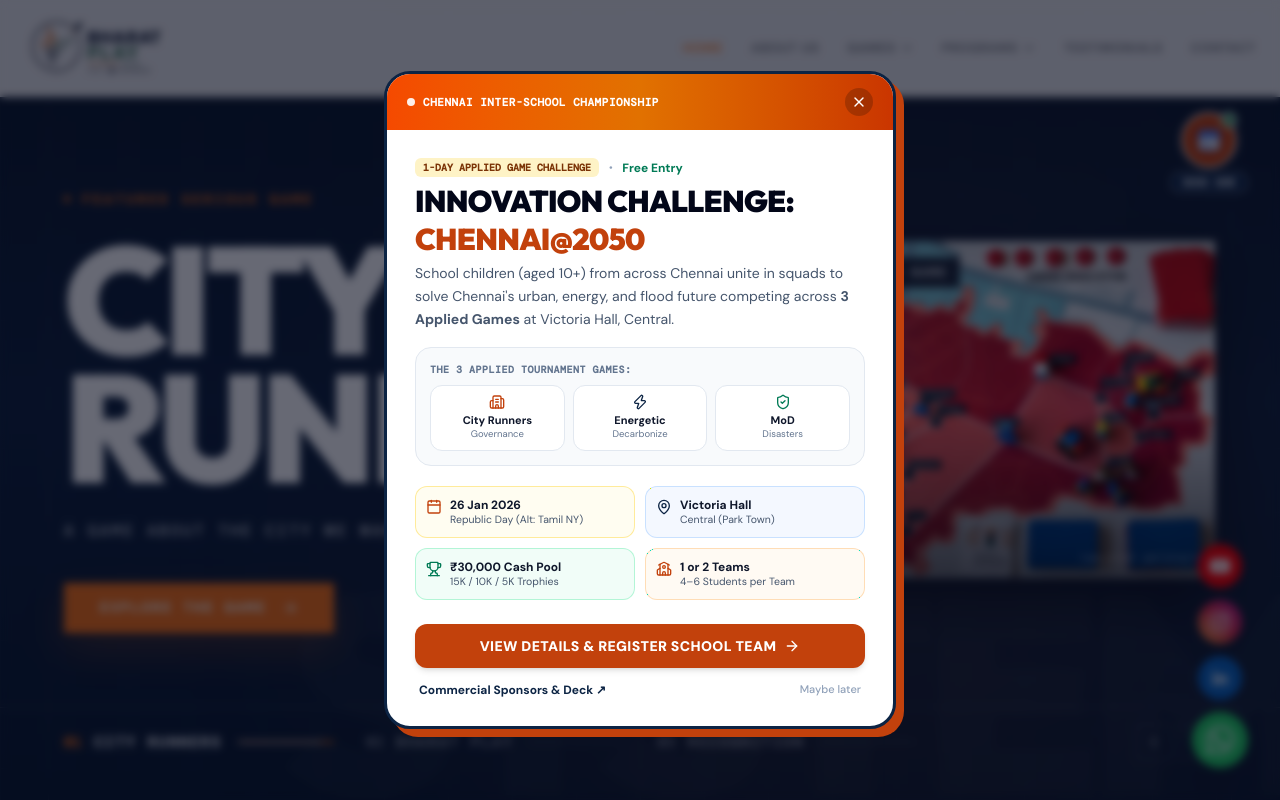
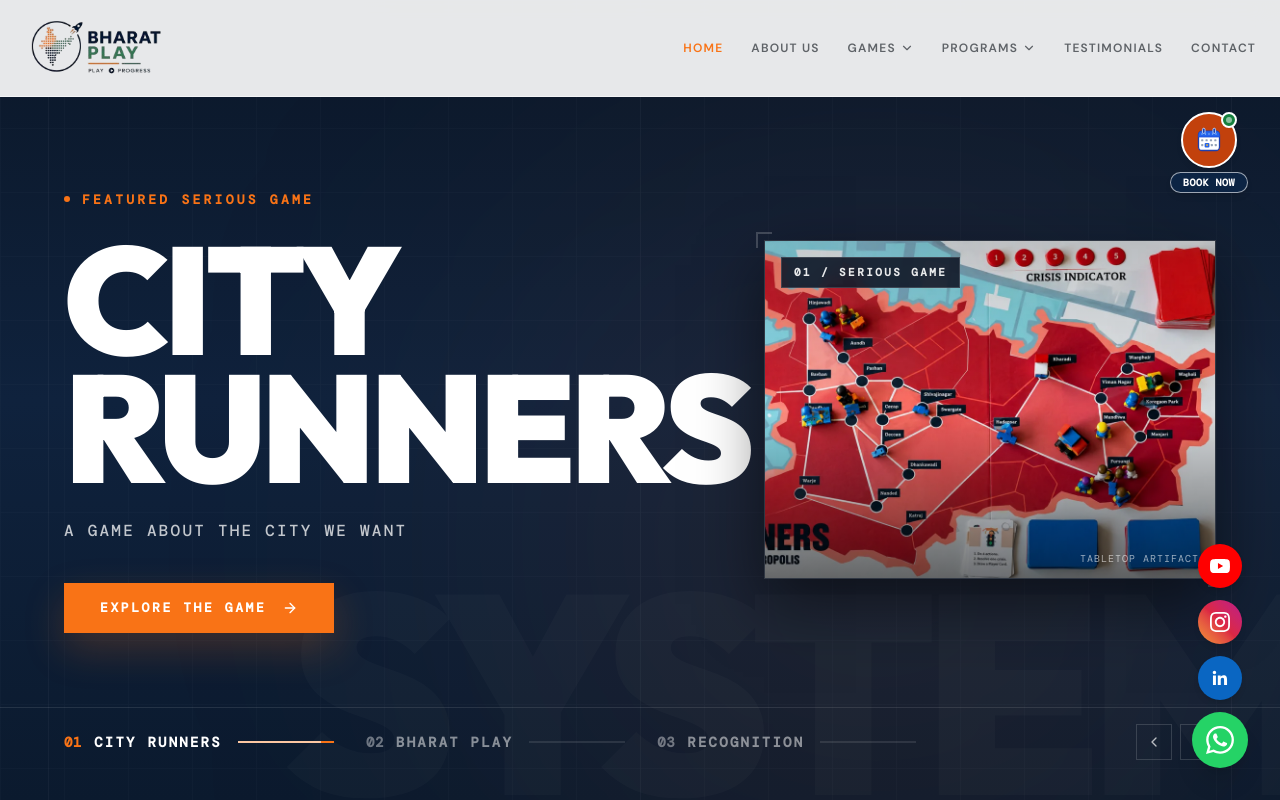
Before and after one commit to arunkumarvhancoin/bharat-play, a Next.js app: page / in a window 1280 px wide. Shown: the top 800 px of the page. Built offline with nearby package versions, Linux system fonts and the light colour scheme.

Commit message:
feat: add NewsUpdatesRollingAd component and update home page layout

```diff
--- a/app/components/NewsUpdatesRollingAd.tsx
+++ b/app/components/NewsUpdatesRollingAd.tsx
@@ -38,7 +38,8 @@ interface NewsSlide {
 }
 
 const NEWS_SLIDES: NewsSlide[] = [
-  // 0. CHENNAI@2050 INNOVATION CHALLENGE
+  /*
+  // 0. CHENNAI@2050 INNOVATION CHALLENGE (COMMENTED OUT FOR NOW)
   {
     id: "chennai-2050-innovation-challenge",
     tag: "INTER-SCHOOL CHAMPIONSHIP",
@@ -62,6 +63,7 @@ const NEWS_SLIDES: NewsSlide[] = [
       src: "/logo.png",
     },
   },
+  */
   // 1. Institutional Sale: Schools, Colleges & Universities
   {
     id: "educational-institutional-sale",
--- a/app/page.tsx
+++ b/app/page.tsx
@@ -5,14 +5,14 @@ import AboutKudos from "./components/AboutKudos";
 import GamesCarousel from "./components/GamesCarousel";
 import ProgramsShowcase from "./components/ProgramsShowcase";
 import FinalCTA from "./components/FinalCTA";
-import Chennai2050PopupModal from "./components/Chennai2050PopupModal";
+// import Chennai2050PopupModal from "./components/Chennai2050PopupModal";
 // import WhatWePlayWith from "./components/WhatWePlayWith";
 
 export default function Home() {
   return (
     <>
-      {/* CHENNAI@2050 ANNOUNCEMENT POPUP MODAL */}
-      <Chennai2050PopupModal />
+      {/* CHENNAI@2050 ANNOUNCEMENT POPUP MODAL (COMMENTED OUT) */}
+      {/* <Chennai2050PopupModal /> */}
 
       {/* 01 — HERO */}
       <FeaturedEventHero />
```
